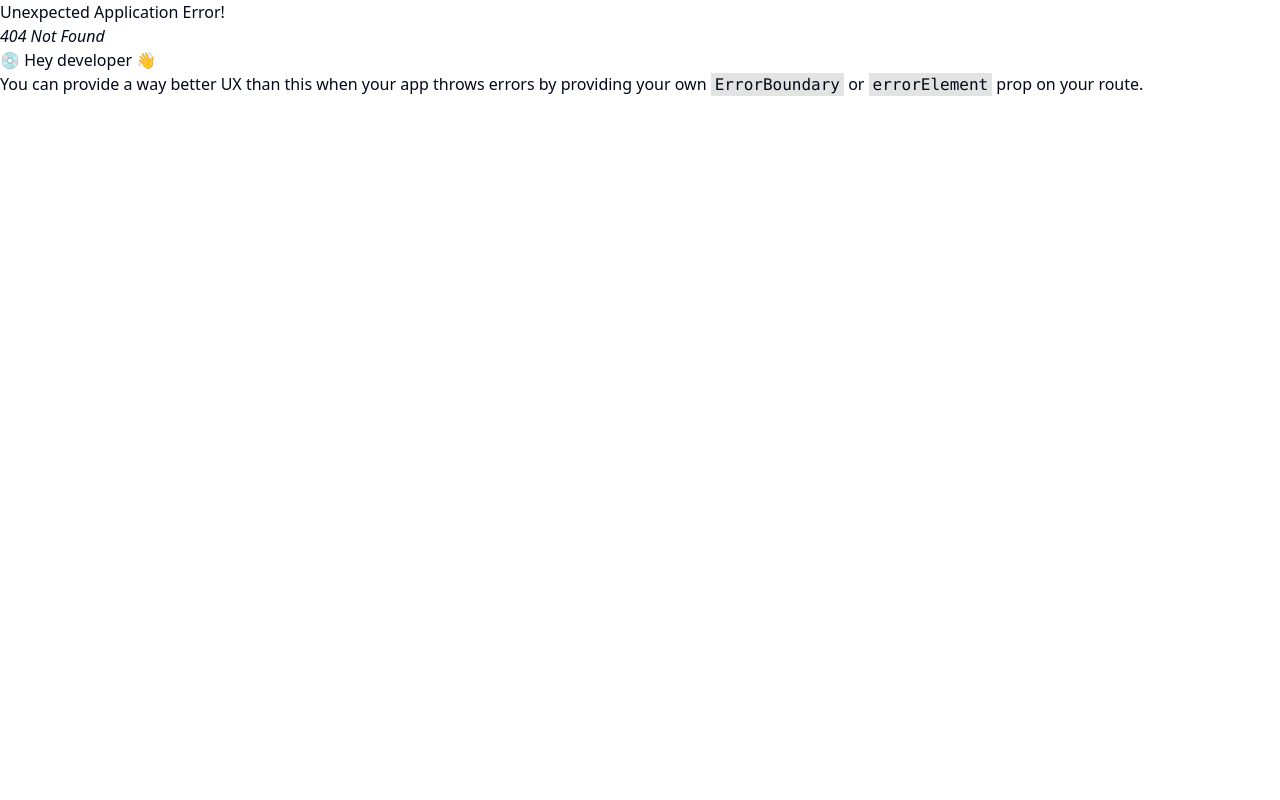
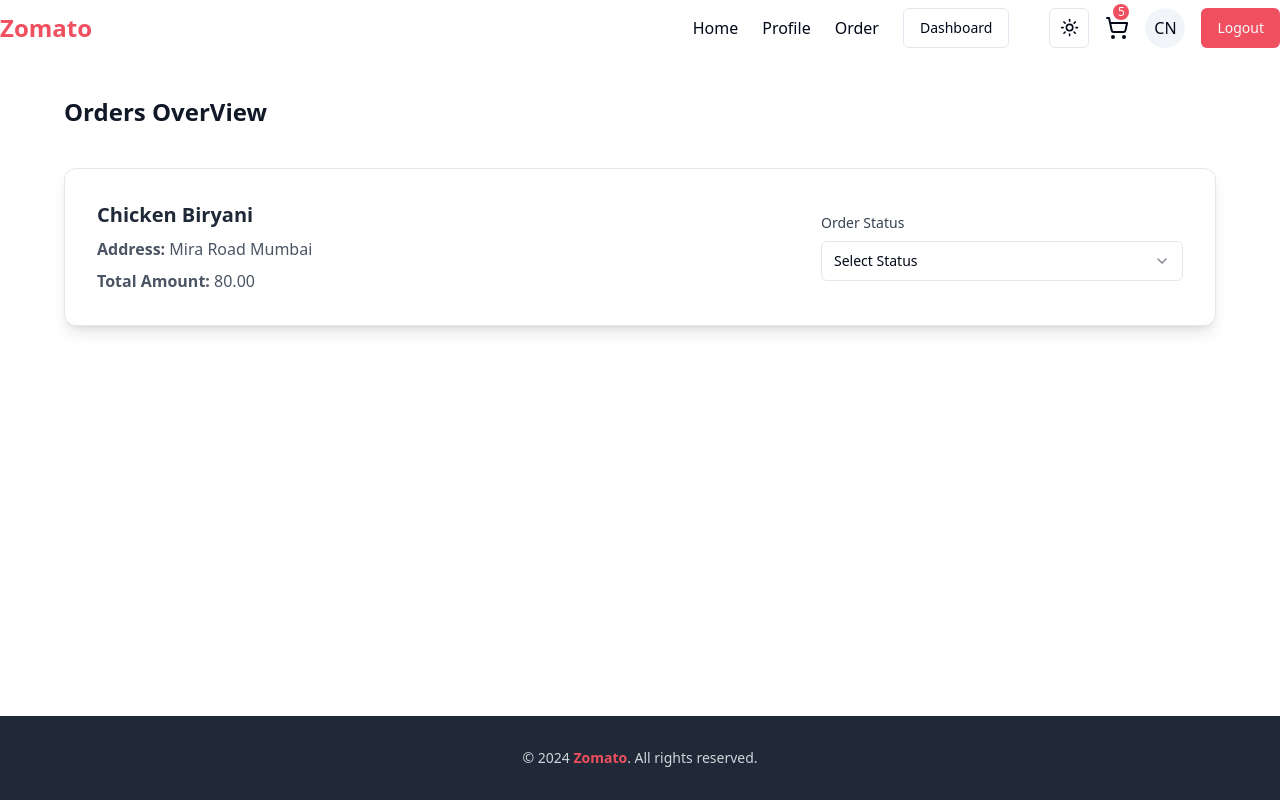
Before and after one commit to pavan77749/Zomato-newVersion-Clone, a React (Vite) app in the folder client/: page /admin/orders in a window 1280 px wide. Before the commit this address had no page. Built offline with nearby package versions, Linux system fonts and the light colour scheme.

Commit message:
Completed with Admin Orders Page

```diff
--- a/client/package.json
+++ b/client/package.json
@@ -17,6 +17,7 @@
     "@radix-ui/react-dropdown-menu": "^2.1.1",
     "@radix-ui/react-label": "^2.1.0",
     "@radix-ui/react-menubar": "^1.1.1",
+    "@radix-ui/react-select": "^2.1.1",
     "@radix-ui/react-separator": "^1.1.0",
     "@radix-ui/react-slot": "^1.1.0",
     "class-variance-authority": "^0.7.0",
--- a/client/src/App.tsx
+++ b/client/src/App.tsx
@@ -12,6 +12,7 @@
 import RestaurantDetail from './components/RestaurantDetail'
 import Restaurant from './admin/Restaurant'
 import AddMenu from './admin/AddMenu'
+import Orders from './admin/Orders'
 
 const appRouter = createBrowserRouter([
   {
@@ -46,6 +47,10 @@
     {
       path:'/admin/menu',
       element:<AddMenu/>
+    },
+    {
+      path:'/admin/orders',
+      element:<Orders/>
     },
   ]
   },
--- /dev/null
+++ b/client/src/admin/Orders.tsx
@@ -0,0 +1,48 @@
+import React from 'react'
+import { Label } from '@/components/ui/label'
+import {
+    Select,
+    SelectContent,
+    SelectGroup,
+    SelectItem,
+    SelectLabel,
+    SelectTrigger,
+    SelectValue,
+  } from '@/components/ui/select'
+
+const Orders = () => {
+  return (
+    <div className='max-w-6xl mx-auto py-10 '>
+        <h1 className='text-2xl font-extrabold text-gray-900 dark:text-white mb-10'>Orders OverView</h1>
+        <div className="space-y-8">
+            {/* Rstaurant Orders display here */}
+            <div className="flex flex-col md:flex-row justify-between items-start sm:items-center bg-white dark:bg-gray-800 shadow-lg rounded-xl p-6 sm:p-8 border border-gray-200 dark:border-gray-700">
+            <div className="flex-1 mb-6 sm:mb-0">
+            <h1 className='font-semibold text-xl text-gray-800 dark:text-gray-100'>Chicken Biryani</h1>
+            <p className='text-gray-600 dark:text-gray-400 mt-2'><span className='font-semibold'>Address:</span> Mira Road Mumbai</p>
+            <p className='text-gray-600 dark:text-gray-400 mt-2'><span className='font-semibold'>Total Amount:</span> 80.00</p>
+            </div>
+            <div className="w-full sm:w-1/3">
+                <Label className='block text-sm font-medium text-gray-700 dark:text-gray-300 mb-2'>Order Status</Label>
+                <Select>
+      <SelectTrigger className='focus-visible:ring-0'>
+        <SelectValue placeholder="Select Status" />
+      </SelectTrigger>
+      <SelectContent>
+        <SelectGroup>
+         {
+            ["Pending","Preparing","Confirmed","OutForDelivery","Delivered"].map((status:string,idx:number)=>(
+                <SelectItem key={idx} value={status.toLocaleLowerCase()}>{status}</SelectItem>
+            ))
+         }
+        </SelectGroup>
+      </SelectContent>
+    </Select>
+            </div>
+            </div>
+        </div>
+    </div>
+  )
+}
+
+export default Orders
--- a/client/src/components/Navbar.tsx
+++ b/client/src/components/Navbar.tsx
@@ -165,15 +165,15 @@
         <ShoppingCart />
         <span>Cart (0)</span>
         </Link>
-        <Link to="/menu" className="flex items-center gap-4 hover:bg-gray-200 py-3 rounded-lg cursor-pointer hover:text-gray-900 font-medium">
+        <Link to="/admin/menu" className="flex items-center gap-4 hover:bg-gray-200 py-3 rounded-lg cursor-pointer hover:text-gray-900 font-medium">
         <SquareMenu />
         <span>Menu</span>
         </Link>
-        <Link to="/restaurant" className="flex items-center gap-4 hover:bg-gray-200 py-3 rounded-lg cursor-pointer hover:text-gray-900 font-medium">
+        <Link to="/admin/restaurant" className="flex items-center gap-4 hover:bg-gray-200 py-3 rounded-lg cursor-pointer hover:text-gray-900 font-medium">
         <Utensils />
         <span>Restaurant</span>
         </Link>
-        <Link to="/restaurant-status" className="flex items-center gap-4 hover:bg-gray-200 py-3 rounded-lg cursor-pointer hover:text-gray-900 font-medium">
+        <Link to="/admin/orders" className="flex items-center gap-4 hover:bg-gray-200 py-3 rounded-lg cursor-pointer hover:text-gray-900 font-medium">
         <PackageIcon />
         <span>Restaurant Orders</span>
         </Link>
--- /dev/null
+++ b/client/src/components/ui/select.tsx
@@ -0,0 +1,158 @@
+import * as React from "react"
+import * as SelectPrimitive from "@radix-ui/react-select"
+import { Check, ChevronDown, ChevronUp } from "lucide-react"
+
+import { cn } from "@/lib/utils"
+
+const Select = SelectPrimitive.Root
+
+const SelectGroup = SelectPrimitive.Group
+
+const SelectValue = SelectPrimitive.Value
+
+const SelectTrigger = React.forwardRef<
+  React.ElementRef<typeof SelectPrimitive.Trigger>,
+  React.ComponentPropsWithoutRef<typeof SelectPrimitive.Trigger>
+>(({ className, children, ...props }, ref) => (
+  <SelectPrimitive.Trigger
+    ref={ref}
+    className={cn(
+      "flex h-10 w-full items-center justify-between rounded-md border border-input bg-background px-3 py-2 text-sm ring-offset-background placeholder:text-muted-foreground focus:outline-none focus:ring-2 focus:ring-ring focus:ring-offset-2 disabled:cursor-not-allowed disabled:opacity-50 [&>span]:line-clamp-1",
+      className
+    )}
+    {...props}
+  >
+    {children}
+    <SelectPrimitive.Icon asChild>
+      <ChevronDown className="h-4 w-4 opacity-50" />
+    </SelectPrimitive.Icon>
+  </SelectPrimitive.Trigger>
+))
+SelectTrigger.displayName = SelectPrimitive.Trigger.displayName
+
+const SelectScrollUpButton = React.forwardRef<
+  React.ElementRef<typeof SelectPrimitive.ScrollUpButton>,
+  React.ComponentPropsWithoutRef<typeof SelectPrimitive.ScrollUpButton>
+>(({ className, ...props }, ref) => (
+  <SelectPrimitive.ScrollUpButton
+    ref={ref}
+    className={cn(
+      "flex cursor-default items-center justify-center py-1",
+      className
+    )}
+    {...props}
+  >
+    <ChevronUp className="h-4 w-4" />
+  </SelectPrimitive.ScrollUpButton>
+))
+SelectScrollUpButton.displayName = SelectPrimitive.ScrollUpButton.displayName
+
+const SelectScrollDownButton = React.forwardRef<
+  React.ElementRef<typeof SelectPrimitive.ScrollDownButton>,
+  React.ComponentPropsWithoutRef<typeof SelectPrimitive.ScrollDownButton>
+>(({ className, ...props }, ref) => (
+  <SelectPrimitive.ScrollDownButton
+    ref={ref}
+    className={cn(
+      "flex cursor-default items-center justify-center py-1",
+      className
+    )}
+    {...props}
+  >
+    <ChevronDown className="h-4 w-4" />
+  </SelectPrimitive.ScrollDownButton>
+))
+SelectScrollDownButton.displayName =
+  SelectPrimitive.ScrollDownButton.displayName
+
+const SelectContent = React.forwardRef<
+  React.ElementRef<typeof SelectPrimitive.Content>,
+  React.ComponentPropsWithoutRef<typeof SelectPrimitive.Content>
+>(({ className, children, position = "popper", ...props }, ref) => (
+  <SelectPrimitive.Portal>
+    <SelectPrimitive.Content
+      ref={ref}
+      className={cn(
+        "relative z-50 max-h-96 min-w-[8rem] overflow-hidden rounded-md border bg-popover text-popover-foreground shadow-md data-[state=open]:animate-in data-[state=closed]:animate-out data-[state=closed]:fade-out-0 data-[state=open]:fade-in-0 data-[state=closed]:zoom-out-95 data-[state=open]:zoom-in-95 data-[side=bottom]:slide-in-from-top-2 data-[side=left]:slide-in-from-right-2 data-[side=right]:slide-in-from-left-2 data-[side=top]:slide-in-from-bottom-2",
+        position === "popper" &&
+          "data-[side=bottom]:translate-y-1 data-[side=left]:-translate-x-1 data-[side=right]:translate-x-1 data-[side=top]:-translate-y-1",
+        className
+      )}
+      position={position}
+      {...props}
+    >
+      <SelectScrollUpButton />
+      <SelectPrimitive.Viewport
+        className={cn(
+          "p-1",
+          position === "popper" &&
+            "h-[var(--radix-select-trigger-height)] w-full min-w-[var(--radix-select-trigger-width)]"
+        )}
+      >
+        {children}
+      </SelectPrimitive.Viewport>
+      <SelectScrollDownButton />
+    </SelectPrimitive.Content>
+  </SelectPrimitive.Portal>
+))
+SelectContent.displayName = SelectPrimitive.Content.displayName
+
+const SelectLabel = React.forwardRef<
+  React.ElementRef<typeof SelectPrimitive.Label>,
+  React.ComponentPropsWithoutRef<typeof SelectPrimitive.Label>
+>(({ className, ...props }, ref) => (
+  <SelectPrimitive.Label
+    ref={ref}
+    className={cn("py-1.5 pl-8 pr-2 text-sm font-semibold", className)}
+    {...props}
+  />
+))
+SelectLabel.displayName = SelectPrimitive.Label.displayName
+
+const SelectItem = React.forwardRef<
+  React.ElementRef<typeof SelectPrimitive.Item>,
+  React.ComponentPropsWithoutRef<typeof SelectPrimitive.Item>
+>(({ className, children, ...props }, ref) => (
+  <SelectPrimitive.Item
+    ref={ref}
+    className={cn(
+      "relative flex w-full cursor-default select-none items-center rounded-sm py-1.5 pl-8 pr-2 text-sm outline-none focus:bg-accent focus:text-accent-foreground data-[disabled]:pointer-events-none data-[disabled]:opacity-50",
+      className
+    )}
+    {...props}
+  >
+    <span className="absolute left-2 flex h-3.5 w-3.5 items-center justify-center">
+      <SelectPrimitive.ItemIndicator>
+        <Check className="h-4 w-4" />
+      </SelectPrimitive.ItemIndicator>
+    </span>
+
+    <SelectPrimitive.ItemText>{children}</SelectPrimitive.ItemText>
+  </SelectPrimitive.Item>
+))
+SelectItem.displayName = SelectPrimitive.Item.displayName
+
+const SelectSeparator = React.forwardRef<
+  React.ElementRef<typeof SelectPrimitive.Separator>,
+  React.ComponentPropsWithoutRef<typeof SelectPrimitive.Separator>
+>(({ className, ...props }, ref) => (
+  <SelectPrimitive.Separator
+    ref={ref}
+    className={cn("-mx-1 my-1 h-px bg-muted", className)}
+    {...props}
+  />
+))
+SelectSeparator.displayName = SelectPrimitive.Separator.displayName
+
+export {
+  Select,
+  SelectGroup,
+  SelectValue,
+  SelectTrigger,
+  SelectContent,
+  SelectLabel,
+  SelectItem,
+  SelectSeparator,
+  SelectScrollUpButton,
+  SelectScrollDownButton,
+}
```
Also changed, not shown: 1 other file (tests, documents, lock files or other folders).
